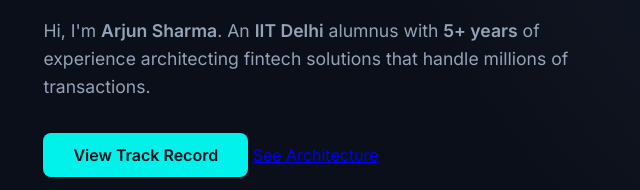
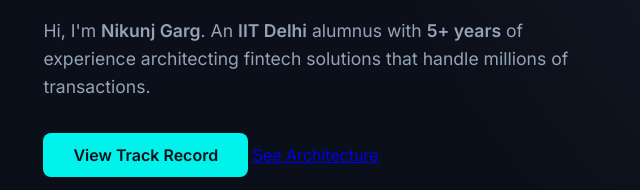
Before and after one commit to gargnikunj991-ux/Profolio, a plain HTML site: page index.html in a window 1280 px wide. Shown: the part 398-588 px from the top of the page, 59-699 px from the left. Drawn offline with Linux system fonts and the light colour scheme.

Commit message:
Update index.html

```diff
--- a/index.html
+++ b/index.html
@@ -29,7 +29,7 @@
             <span class="status-badge"><span class="dot"></span> Open for Leadership Roles</span>
             <h1>Engineering <br> <span class="highlight">Scalability.</span></h1>
             <p class="hero-sub">
-                Hi, I'm <strong>Arjun Sharma</strong>. An <strong>IIT Delhi</strong> alumnus with <strong>5+ years</strong>
+                Hi, I'm <strong>Nikunj Garg</strong>. An <strong>IIT Delhi</strong> alumnus with <strong>5+ years</strong>
                 of experience architecting fintech solutions that handle millions of transactions.
             </p>
             <div class="cta-group">
```
